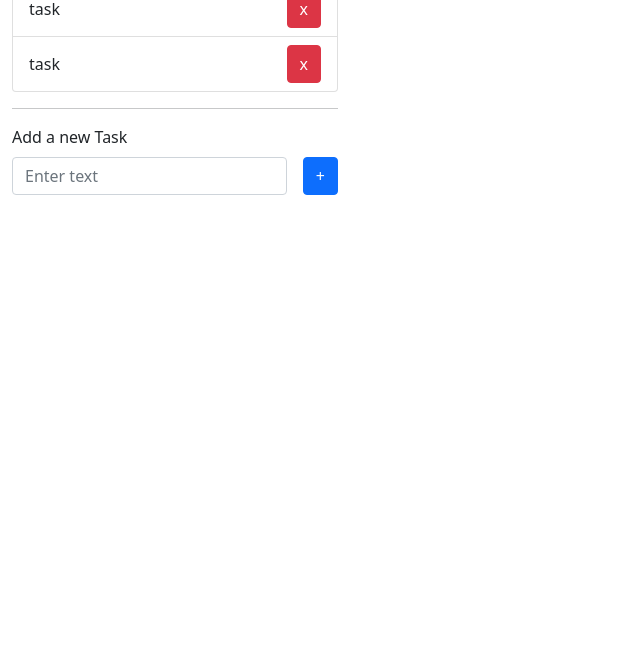
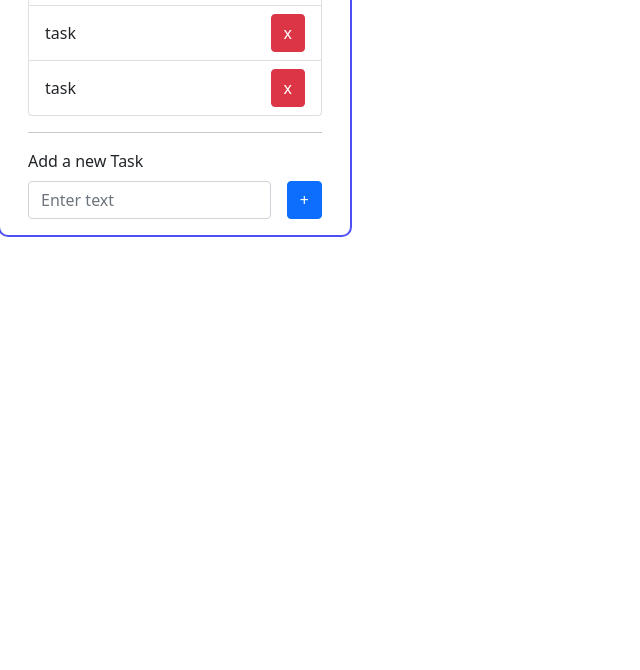
Before and after one commit to mech1090/todApp, a plain HTML site: page index.html in a window 1280 px wide. Shown: the part 130-800 px from the top of the page, without its empty margins (0-640 px from the left). Drawn offline with nearby package versions, Linux system fonts and the light colour scheme.

Commit message:
initial form with bootstrap and styling completed

```diff
--- a/index.html
+++ b/index.html
@@ -8,7 +8,7 @@
     <link href="https://cdn.jsdelivr.net/npm/bootstrap@5.1.3/dist/css/bootstrap.min.css" rel="stylesheet" integrity="sha384-1BmE4kWBq78iYhFldvKuhfTAU6auU8tT94WrHftjDbrCEXSU1oBoqyl2QvZ6jIW3" crossorigin="anonymous">
     <script src="https://cdn.jsdelivr.net/npm/bootstrap@5.1.3/dist/js/bootstrap.bundle.min.js" integrity="sha384-ka7Sk0Gln4gmtz2MlQnikT1wXgYsOg+OMhuP+IlRH9sENBO0LRn5q+8nbTov4+1p" crossorigin="anonymous"></script>
     <link rel="stylesheet" href="./style.css">
-    <script src="./script.js"></script>
+    <script src="./script.js" defer></script>
 
 
     <title>To Do App</title>
--- a/style.css
+++ b/style.css
@@ -1,5 +1,9 @@
 .app-container{
     max-width: 350px;
+    outline: 2px solid rgb(78, 78, 245);
+    margin-top: 8px;
+    border-radius: 8px;
+    padding: 1rem;
 }
 
 .hr {
```
